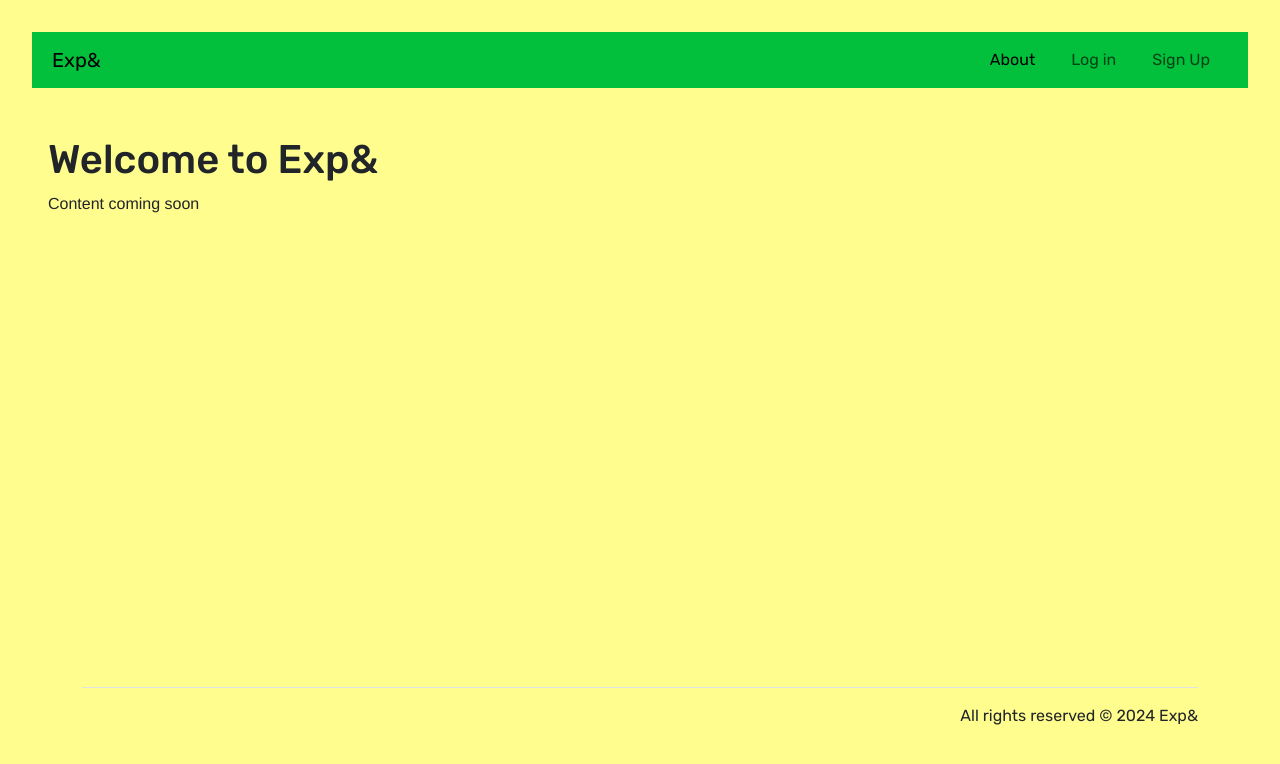
After one commit to triin1/expAnd, a Django app: page /about/ in a window 1280 px wide. The commit adds this page. Shown: the top 764 px of the page. Run offline with Django 5.2, Linux system fonts and the light colour scheme.

Commit message:
Separated home page and about page. Restructured adding new goal views

```diff
--- a/main_app/forms.py
+++ b/main_app/forms.py
@@ -68,7 +68,7 @@ class IncomeForm(ModelForm):
 class GoalForm(ModelForm):
     class Meta:
         model = Goal
-        fields = ['goal_amount', 'goal_date', 'description', 'amount_saved']
+        fields = ['name', 'goal_amount', 'goal_date', 'description', 'amount_saved']
 
     # Function for implementing the calendar widget on form:
     def __init__(self, *args, **kwargs):
--- /dev/null
+++ b/main_app/templates/about.html
@@ -0,0 +1,9 @@
+{% extends 'base.html' %}
+
+{% block content %}
+
+<h1>Welcome to Exp&</h1>
+
+    <p>Content coming soon</p>
+
+{% endblock %}
--- a/main_app/templates/base.html
+++ b/main_app/templates/base.html
@@ -28,12 +28,17 @@
                 <!-- Navbar links -->
                 <div class="collapse navbar-collapse" id="navbarNavLightDropdown">
                     <ul class="navbar-nav ms-auto mb-2 mb-lg-0 mx-2">
+                        {% if user.is_authenticated == False %}
+                        <li class="nav-item">
+                            <a class="nav-link active" aria-current="page" href="{% url 'about' %}">About</a>
+                        </li>
+                        {% endif %}
+
+                        {% if user.is_authenticated %}
                         <li class="nav-item">
                             <a class="nav-link active" aria-current="page" href="{% url 'home' %}">Home</a>
                         </li>
-
                         <!-- Dropdown navbar links -->
-                        {% if user.is_authenticated %}
                         <li class="nav-item dropdown">
                             <a class="nav-link dropdown-toggle" href="#" id="navbarLightDropdownMenuLink" role="button" data-bs-toggle="dropdown" aria-expanded="false">
                                 Expenses
--- a/main_app/templates/goals/new.html
+++ b/main_app/templates/goals/new.html
@@ -4,7 +4,7 @@
 
     <h1>Add a goal</h1>
 
-    <form action="{% url 'add_goal' %}" method="post">
+    <form action="{% url 'new_goal' %}" method="post">
         {% csrf_token %}
         {{ goal_form.as_p }}
         <input type="submit" value="Add goal" class="btn btn-dark">
--- a/main_app/urls.py
+++ b/main_app/urls.py
@@ -4,6 +4,7 @@ from . import views
 urlpatterns = [
     # all general paths:
     path('', views.home, name='home'),
+    path('about/', views.about, name='about'),
 
     # all authentication paths:
     path('accounts/signup/', views.signup, name='signup'),
@@ -40,7 +41,6 @@ urlpatterns = [
 
     # all paths related to goals:
     path('goals/new/', views.new_goal, name="new_goal"),
-    path('goals/add/', views.add_goal, name="add_goal"),
     path('goals/', views.goal_index, name="goal_index"),
     path('goals/<int:pk>/update/', views.GoalUpdate.as_view(), name='update_goal'),
     path('goals/<int:pk>/delete/', views.GoalDelete.as_view(), name='delete_goal'),
--- a/main_app/views.py
+++ b/main_app/views.py
@@ -15,6 +15,11 @@ from .utils import get_plot_comparison, get_bar_total, get_pie_current_expenses,
 
 
 # All general and authentication related views:
+def about(request):
+    return render(request, 'about.html')
+
+
+@login_required
 def home(request):
     # Querying all necessary data for the page:
     expenses = Expense.objects.filter(user=request.user)
@@ -54,7 +59,7 @@ def home(request):
     chart_bar_home_month = get_bar_homemonth(x1, y1, x2, y2, x3, y3)
 
     # Calculating total expenses, budget and income for the current year:
-    # today = datetime.now()
+    today = datetime.now()
     this_year_expenses = expenses.filter(expense_date__year=today.year).aggregate(current_year=Sum('expense_amount'))
     total_this_year_expenses = float(this_year_expenses['current_year'])
     this_year_budget = budget.filter(budget_date__year=today.year).aggregate(current_year=Sum('budget_amount'))
@@ -378,24 +383,20 @@ class IncomeDelete(LoginRequiredMixin, DeleteView):
 
 
 # All goals related views:
-# Page to add a form for new goals to:
 @login_required
 def new_goal(request):
-    goal_form = GoalForm()
+    if request.method == 'POST':
+        goal_form = GoalForm(request.POST)
+        if goal_form.is_valid():
+            new_goal = goal_form.save(commit=False)
+            new_goal.user = request.user
+            new_goal.save()
+            return redirect('goal_index')
+    else:
+        goal_form = GoalForm()
     return render(request, 'goals/new.html', {
         'goal_form': goal_form
     })
-
-
-# New goal form (added to the new_goal page):
-@login_required
-def add_goal(request):
-    goal_form = GoalForm(request.POST)
-    if goal_form.is_valid():
-        new_goal = goal_form.save(commit=False)
-        new_goal.user = request.user
-        new_goal.save()
-    return redirect('goal_index')
 
 
 @login_required
@@ -409,10 +410,19 @@ def goal_index(request):
 
 class GoalUpdate(LoginRequiredMixin, UpdateView):
     model = Goal
-    fields = ['goal_amount', 'goal_date', 'description', 'amount_saved']
+    fields = ['name', 'goal_amount', 'goal_date', 'description', 'amount_saved']
     success_url = '/goals/'
 
 
 class GoalDelete(LoginRequiredMixin, DeleteView):
     model = Goal
     success_url = '/goals/'
+
+    #     # Calculating current month's expenses by category and converting necessary data out of that calculation into lists to use for pie chart:
+    # current_expenses = expenses.annotate(month=TruncMonth('expense_date'), category_name=F('category__name')).values('month', 'category_name').annotate(current_expenses=Sum('expense_amount')).filter(expense_date__gte=first_day, expense_date__lte=last_day)
+    # category_names = [item['category_name'] for item in current_expenses]
+    # totals = [float(item['current_expenses']) for item in current_expenses]
+    # # Creating the total expenses by category per current month pie chart:
+    # x = totals
+    # y = category_names
+    # chart_pie_current_expenses = get_pie_current_expenses(x, y)
```
Also changed, not shown: main_app/templates/home.html (+1 -1 lines).
